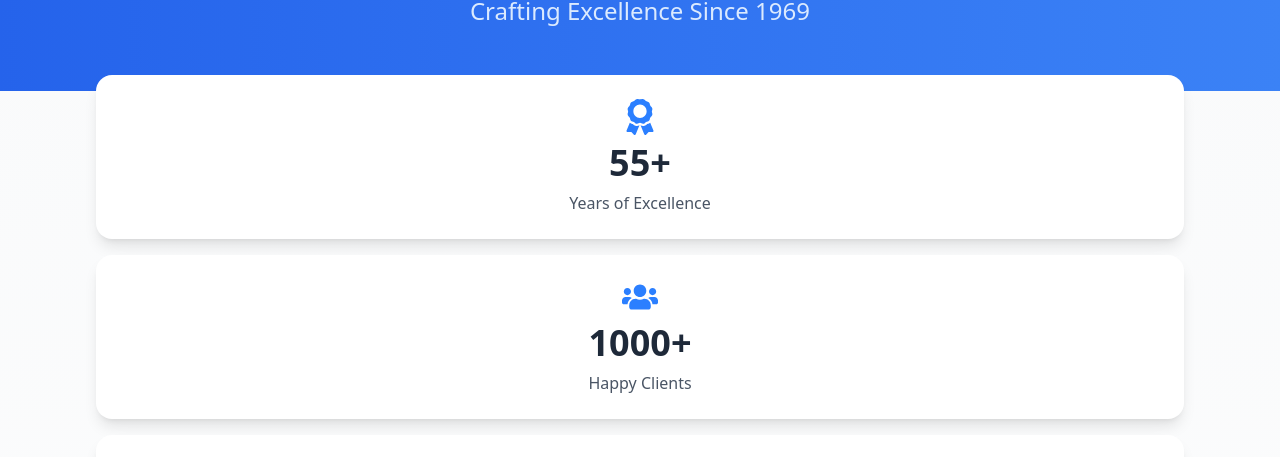
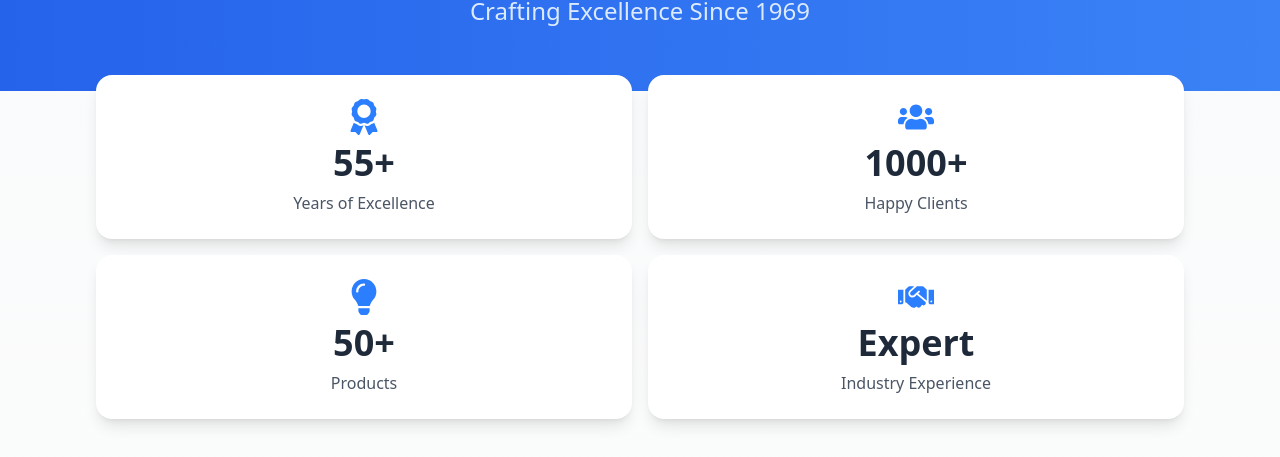
Before and after one commit to ShishirShekhar/BalajiMachineTools, a React (Vite) app in the folder client/: page /about in a window 1280 px wide. Shown: the part 209-666 px from the top of the page. Built offline with nearby package versions, Linux system fonts and the light colour scheme; no server answers.

Commit message:
fix: Update Grid component to include responsive column settings for larger screens

```diff
--- a/client/src/pages/About.jsx
+++ b/client/src/pages/About.jsx
@@ -50,7 +50,7 @@ const About = () => {
       </Section>
 
       <Section className="-mt-10 sm:-mt-14 md:-mt-16" padding="md" maxWidth="max-w-6xl">
-        <Grid cols={{ base: 2, md: 4 }} gap="4">
+        <Grid cols={{ base: 2, sm: 2, md: 4, lg: 4 }} gap="4">
           {stats.map((stat) => (
             <Card
               key={stat.label}
```
